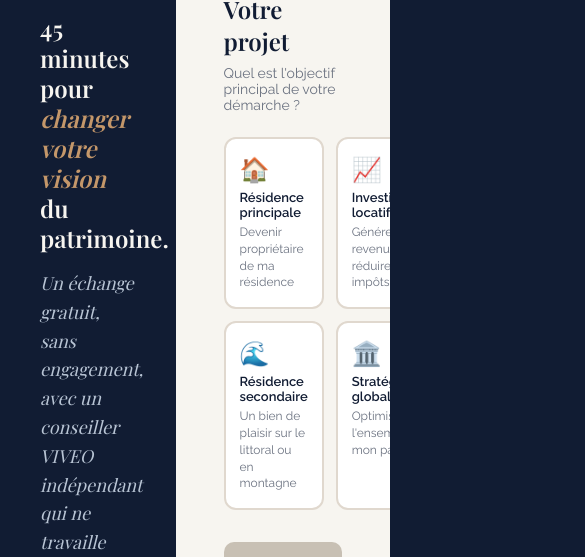
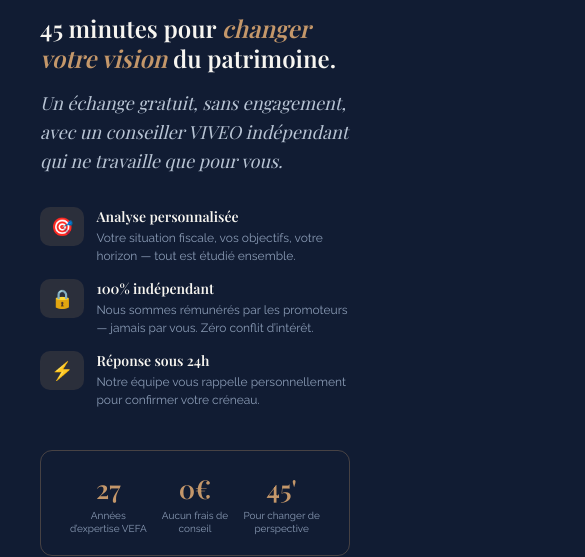
Before and after one commit to tblanchardviveo/viveo-public, a React (Vite) app: page /rdv-decouverte in a window 390 px wide. Shown: the part 179-736 px from the top of the page, 585 px wide, since content can reach past the window. Built offline with nearby package versions, Linux system fonts and the light colour scheme; a web font is replaced by a local one.

Commit message:
fix: responsive mobile complet — menu hamburger, layouts, typographie

```diff
--- a/index.html
+++ b/index.html
@@ -36,6 +36,11 @@
             margin: 0;
       color: var(--text);
       -webkit-font-smoothing: antialiased;
+      overflow-x: hidden;
+      max-width: 100vw;
+    }
+    @media (max-width: 768px) {
+      .nav-hide-mobile { display: none !important; }
     }
     img { max-width:100%; display:block; }
     a { text-decoration:none; color:inherit; }
--- a/src/components/home-v3/BanquesV3.jsx
+++ b/src/components/home-v3/BanquesV3.jsx
@@ -35,14 +35,14 @@ export default function BanquesV3() {
 
       <div style={{ display: 'flex', gap: 2, marginTop: 64, flexWrap: 'wrap' }}>
         {/* LEFT - Reseaux */}
-        <div style={{ flex: 1, background: 'rgba(255,255,255,0.03)', borderRadius: '3px 0 0 3px', padding: '40px 36px' }}>
+        <div style={{ flex: 1, minWidth: 280, background: 'rgba(255,255,255,0.03)', borderRadius: '3px 0 0 3px', padding: '40px 36px' }}>
           <div style={{ fontFamily: "'Raleway',sans-serif", fontWeight: 500, fontSize: 11, textTransform: 'uppercase', letterSpacing: '0.20em', color: 'rgba(255,255,255,0.25)', marginBottom: 32 }}>{"LES RÉSEAUX BANCAIRES & CGP"}</div>
           {reseaux.map((r, i) => (
             <p key={i} style={{ fontFamily: "'Raleway',sans-serif", fontWeight: 300, fontSize: 15, color: 'rgba(255,255,255,0.35)', lineHeight: 1.7, margin: '0 0 8px' }}>{r}</p>
           ))}
         </div>
         {/* RIGHT - VIVEO */}
-        <div style={{ flex: 1, background: 'rgba(166,124,82,0.08)', border: '1px solid rgba(166,124,82,0.20)', borderRadius: '0 3px 3px 0', padding: '40px 36px' }}>
+        <div style={{ flex: 1, minWidth: 280, background: 'rgba(166,124,82,0.08)', border: '1px solid rgba(166,124,82,0.20)', borderRadius: '0 3px 3px 0', padding: '40px 36px' }}>
           <div style={{ fontFamily: "'Raleway',sans-serif", fontWeight: 600, fontSize: 11, textTransform: 'uppercase', letterSpacing: '0.20em', color: '#C4976A', marginBottom: 32 }}>VIVEO PATRIMOINE</div>
           {viveo.map((v, i) => (
             <p key={i} style={{ fontFamily: "'Raleway',sans-serif", fontWeight: 300, fontSize: 15, color: 'rgba(255,255,255,0.80)', lineHeight: 1.7, margin: '0 0 8px' }}>{v}</p>
--- a/src/components/home-v3/ChiffresV3.jsx
+++ b/src/components/home-v3/ChiffresV3.jsx
@@ -32,7 +32,7 @@ export default function ChiffresV3() {
 
   const numStyle = {
     fontFamily: "'Playfair Display',Georgia,serif", fontWeight: 200,
-    fontSize: 'clamp(100px, 18vw, 220px)', lineHeight: 0.85,
+    fontSize: 'clamp(48px, 18vw, 220px)', lineHeight: 0.85,
     color: '#ffffff', letterSpacing: '-0.04em'
   }
   const labelStyle = {
--- a/src/components/home-v3/HeroV3.jsx
+++ b/src/components/home-v3/HeroV3.jsx
@@ -63,7 +63,7 @@ export default function HeroV3() {
         {/* H1 */}
         <h1 style={{
           fontFamily: "'Playfair Display',Georgia,serif",
-          fontSize: 'clamp(56px, 10vw, 120px)', fontWeight: 300, lineHeight: 0.90,
+          fontSize: 'clamp(29px, 10vw, 120px)', fontWeight: 300, lineHeight: 0.90,
           color: '#fff', letterSpacing: '-0.025em', margin: 0,
           opacity: loaded ? 1 : 0, transform: loaded ? 'none' : 'translateY(20px)',
           transition: 'opacity 0.8s ease 0.2s, transform 0.8s ease 0.2s'
--- a/src/pages/RdvDecouverte.jsx
+++ b/src/pages/RdvDecouverte.jsx
@@ -47,8 +47,8 @@ export default function RdvDecouverte(){
   };
 
   if(sent) return(
-    <div style={{display:'flex',minHeight:'100vh'}}>
-      <div style={{flex:'0 0 45%',maxWidth:520}}><RdvGauche/></div>
+    <div className="rdv-layout" style={{display:'flex',minHeight:'100vh'}}>
+      <div className="rdv-gauche" style={{flex:'0 0 45%',maxWidth:520}}><RdvGauche/></div>
       <div style={{flex:1,background:'#F7F5F0',display:'flex',alignItems:'center',justifyContent:'center',padding:40}}>
         <div style={{textAlign:'center',maxWidth:440}}>
           <div style={{width:72,height:72,borderRadius:'50%',background:'linear-gradient(135deg,#A67C52,#C4976A)',display:'flex',alignItems:'center',justifyContent:'center',fontSize:32,margin:'0 auto 24px'}}>✦</div>
@@ -71,12 +71,22 @@ export default function RdvDecouverte(){
   );
 
   return(
-    <div style={{display:'flex',minHeight:'100vh',fontFamily:'Raleway,sans-serif'}}>
+    <div className="rdv-layout" style={{display:'flex',minHeight:'100vh',fontFamily:'Raleway,sans-serif'}}>
+      <style>{`
+        @media (max-width: 768px) {
+          .rdv-layout { flex-direction: column !important; }
+          .rdv-gauche { flex: none !important; max-width: 100% !important; width: 100% !important; position: relative !important; height: auto !important; overflow-y: visible !important; }
+          .rdv-droite { padding: 32px 20px !important; }
+        }
+        @media (max-width: 600px) {
+          .rdv-projets-grid { grid-template-columns: 1fr !important; }
+        }
+      `}</style>
       <div style={{position:'fixed',top:0,left:0,right:0,height:2,background:'#E0D8CE',zIndex:100}}>
         <div style={{height:'100%',width:pct+'%',background:'linear-gradient(90deg,#A67C52,#C4976A)',transition:'width 0.4s ease'}}/>
       </div>
-      <div style={{flex:'0 0 45%',maxWidth:520,position:'sticky',top:0,height:'100vh',overflowY:'auto'}}><RdvGauche/></div>
-      <div style={{flex:1,background:'#F7F5F0',padding:'60px 48px 48px',overflowY:'auto'}}>
+      <div className="rdv-gauche" style={{flex:'0 0 45%',maxWidth:520,position:'sticky',top:0,height:'100vh',overflowY:'auto'}}><RdvGauche/></div>
+      <div className="rdv-droite" style={{flex:1,background:'#F7F5F0',padding:'60px 48px 48px',overflowY:'auto'}}>
         <div style={{maxWidth:500,margin:'0 auto'}}>
           <div style={{display:'flex',gap:8,marginBottom:32}}>
             {[1,2,3].map(n=><div key={n} style={{width:8,height:8,borderRadius:'50%',background:step>=n?'#111C33':'#D4C8B8'}}/>)}
@@ -86,7 +96,7 @@ export default function RdvDecouverte(){
             <div>
               <h2 style={{fontFamily:'Playfair Display,serif',fontSize:24,color:'#111C33',marginBottom:8}}>Votre projet</h2>
               <p style={{color:'#6B7280',fontSize:14,marginBottom:24}}>Quel est l'objectif principal de votre démarche ?</p>
-              <div style={{display:'grid',gridTemplateColumns:'1fr 1fr',gap:12,marginBottom:32}}>
+              <div className="rdv-projets-grid" style={{display:'grid',gridTemplateColumns:'1fr 1fr',gap:12,marginBottom:32}}>
                 {PROJETS.map(p=>(
                   <div key={p.id} onClick={()=>setProjet(p.id)} style={{border:projet===p.id?'2px solid #111C33':'2px solid #E0D8CE',borderRadius:12,padding:'16px 14px',cursor:'pointer',background:projet===p.id?'rgba(17,28,51,0.04)':'#fff',transition:'all 0.2s'}}>
                     <div style={{fontSize:24,marginBottom:6}}>{p.e}</div>
```
